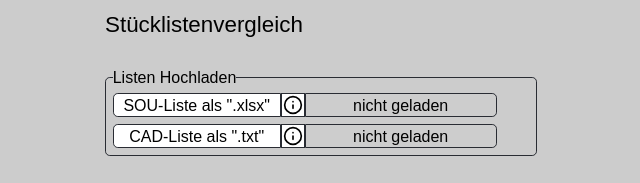
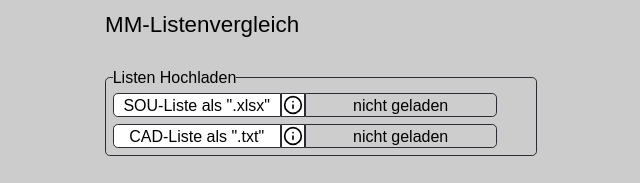
Before and after one commit to KlausHe/MM-Listenvergleich, a plain HTML site: page index.html in a window 1280 px wide. Shown: the top 183 px of the page, 319-959 px from the left. Drawn offline with Linux system fonts and the light colour scheme.

Commit message:
title changed

```diff
--- a/index.html
+++ b/index.html
@@ -4,7 +4,7 @@
   <meta charset="UTF-8">
   <meta http-equiv="X-UA-Compatible" content="IE=edge">
   <meta name="viewport" content="width=device-width, initial-scale=1">
-  <title>Excel-Vergleich</title>
+  <title>MM-Listenvergleich</title>
   <link href="style.css" rel="stylesheet" type="text/css">
 
   <script type="module" src="Main.js"></script>
@@ -44,7 +44,7 @@
   </dialog>
   <main>
     <div>
-      <h1>Stücklistenvergleich</h1>
+      <h1>MM-Listenvergleich</h1>
     </div>
     <fieldset>
       <legend>Listen Hochladen</legend>
```
